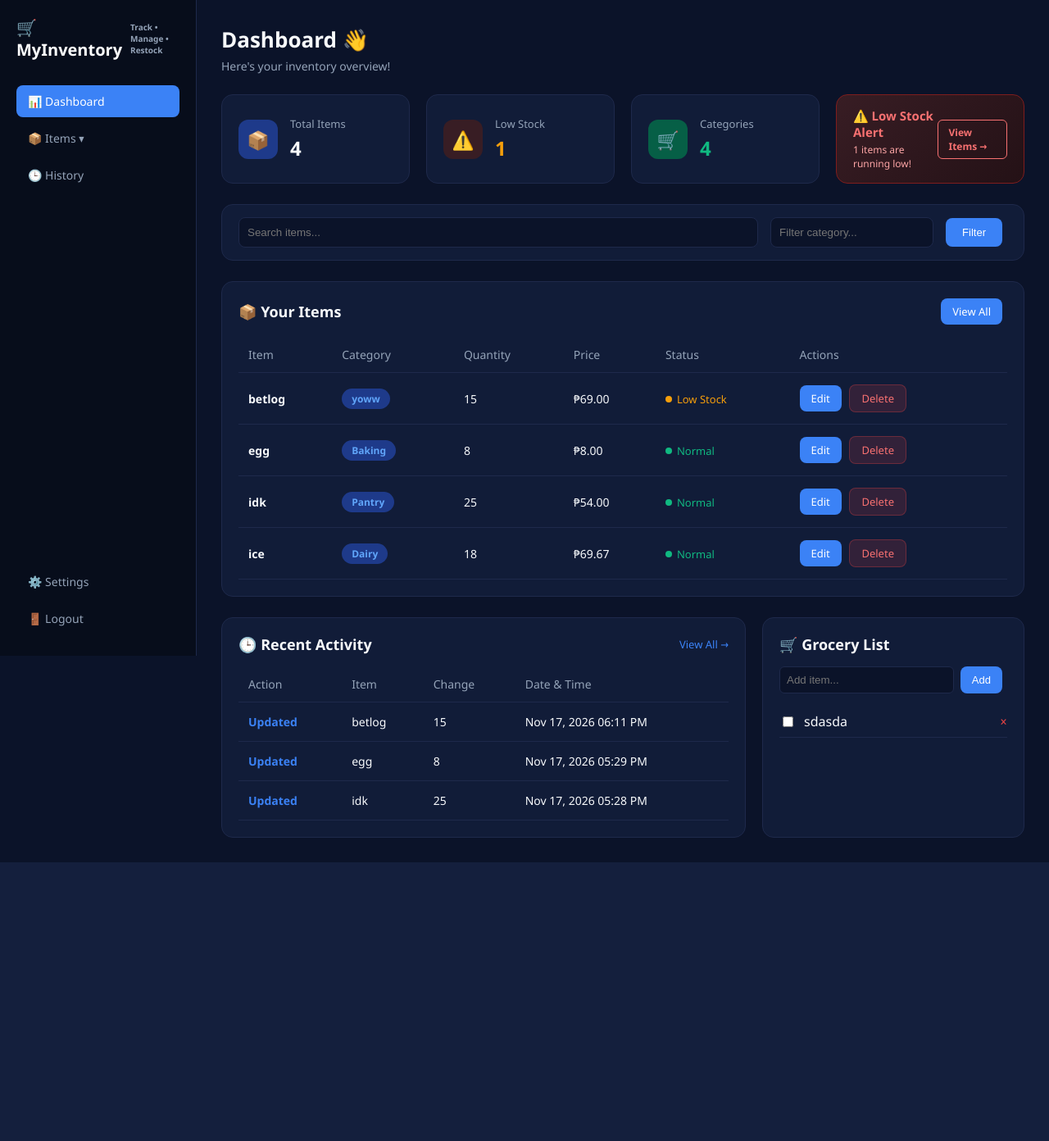
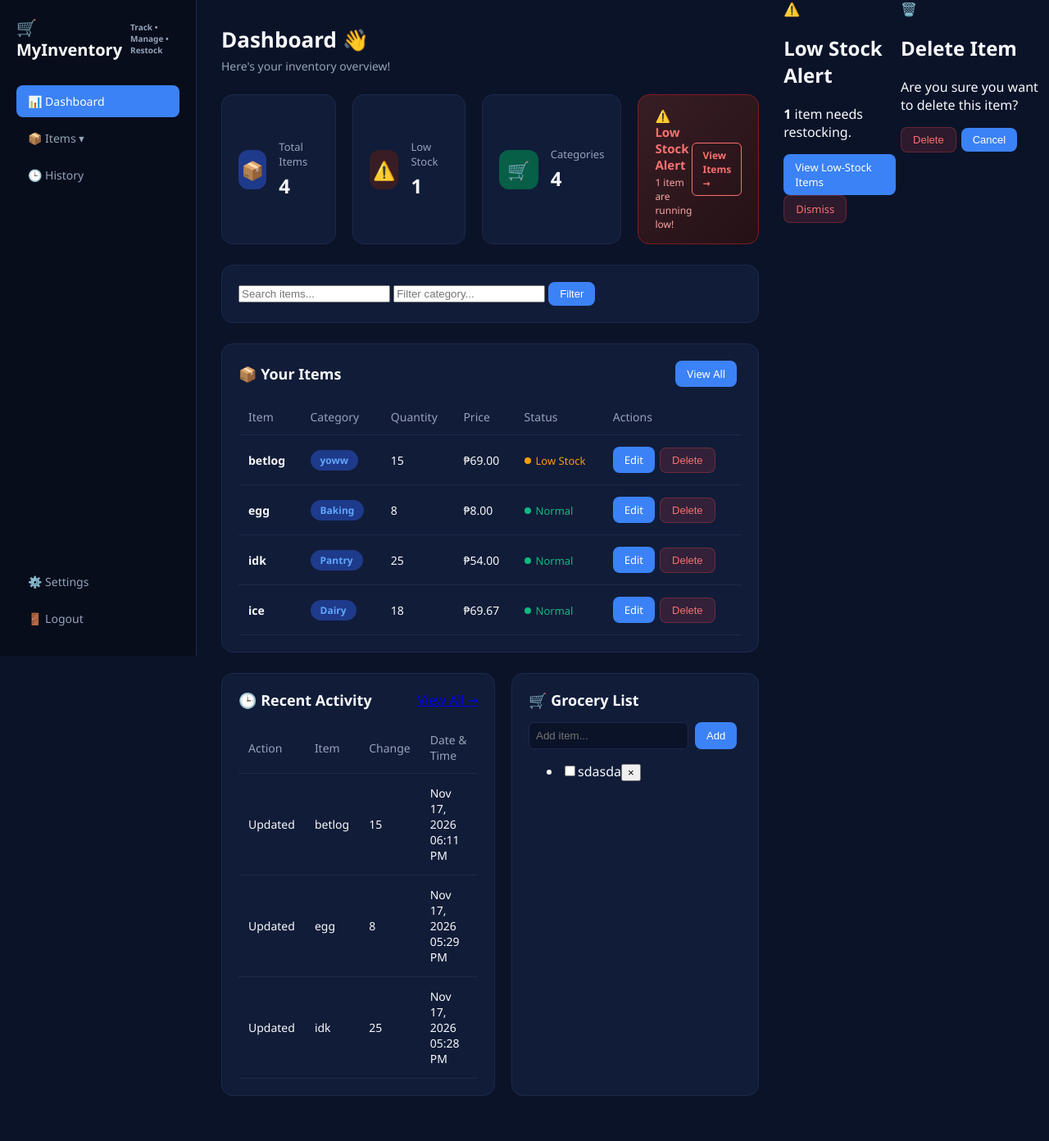
Before and after one commit to gagamjamestyron-code/inventory-cys, a PHP site: page /my_dashboard.php in a window 1280 px wide. Shown: the whole page at 82% size. Before the commit the page ends 1052 px from the top, so only its background shows below. Run offline with PHP 8.4, Linux system fonts and the light colour scheme; data comes from the database, SQL or seed files in the repository; some libraries are stand-ins or nearby versions.

Commit message:
Add hosted PostgreSQL support, fix Philippine timestamps, and implement responsive low-stock/delete UI

```diff
--- a/my_dashboard.php
+++ b/my_dashboard.php
@@ -1,70 +1,68 @@
 <?php
 require_once 'includes/db.php';
+session_start();
 
 if (isset($_POST['add_grocery'])) {
-    $g_name = trim($_POST['grocery_name']);
-    if (!empty($g_name)) {
-        $stmt = $pdo->prepare("INSERT INTO grocery_list (item_name) VALUES (?)");
-        $stmt->execute([$g_name]);
+    $name = trim($_POST['grocery_name'] ?? '');
+    if ($name !== '') {
+        $stmt = $pdo->prepare('INSERT INTO grocery_list (item_name) VALUES (:name)');
+        $stmt->execute([':name' => $name]);
     }
-    header("Location: my_dashboard.php");
-    exit();
+    header('Location: my_dashboard.php');
+    exit;
 }
 
 if (isset($_GET['toggle_grocery'])) {
-    $g_id = $_GET['toggle_grocery'];
-    $pdo->query("UPDATE grocery_list SET is_checked = CASE WHEN is_checked = 1 THEN 0 ELSE 1 END WHERE id = $g_id");
-    header("Location: my_dashboard.php");
-    exit();
+    $id = (int) $_GET['toggle_grocery'];
+    $stmt = $pdo->prepare('UPDATE grocery_list SET is_checked = CASE WHEN is_checked = 1 THEN 0 ELSE 1 END WHERE id = :id');
+    $stmt->execute([':id' => $id]);
+    header('Location: my_dashboard.php');
+    exit;
 }
 
-$totalItems = $pdo->query("SELECT COUNT(*) FROM items")->fetchColumn();
-$lowStockCount = $pdo->query("SELECT COUNT(*) FROM items WHERE CAST(quantity AS INTEGER) <= restock_level")->fetchColumn();
-$categoriesCount = $pdo->query("SELECT COUNT(DISTINCT category) FROM items")->fetchColumn();
+if (isset($_GET['dismiss_alert'])) {
+    $_SESSION['low_stock_alert_dismissed'] = true;
+    header('Location: my_dashboard.php');
+    exit;
+}
+
+$allItems = $pdo->query('SELECT * FROM items')->fetchAll();
+$totalItems = count($allItems);
+$lowStockItems = array_values(array_filter($allItems, fn($item) => isLowStock($item['quantity'], $item['restock_level'])));
+$lowStockCount = count($lowStockItems);
+$categoriesCount = count(array_unique(array_column($allItems, 'category')));
 
 $search = $_GET['search'] ?? '';
-$category_filter = $_GET['category'] ?? '';
+$categoryFilter = $_GET['category'] ?? '';
+$items = [];
+foreach ($allItems as $item) {
+    if ($search !== '' && stripos($item['name'] . ' ' . $item['category'], $search) === false) continue;
+    if ($categoryFilter !== '' && stripos($item['category'], $categoryFilter) === false) continue;
+    $items[] = $item;
+}
+usort($items, fn($a, $b) => $b['id'] <=> $a['id']);
+$items = array_slice($items, 0, 5);
 
-$query = "SELECT * FROM items WHERE 1=1";
-$params = [];
-
-if ($search) {
-    $query .= " AND (name LIKE ? OR category LIKE ?)";
-    $params[] = "%$search%";
-    $params[] = "%$search%";
-}
-if ($category_filter) {
-    $query .= " AND category = ?";
-    $params[] = $category_filter;
-}
-$query .= " ORDER BY id DESC LIMIT 5";
-
-$stmt = $pdo->prepare($query);
-$stmt->execute($params);
-$items = $stmt->fetchAll();
-
-$history = $pdo->query("SELECT * FROM history ORDER BY timestamp DESC LIMIT 3")->fetchAll();
-$groceries = $pdo->query("SELECT * FROM grocery_list ORDER BY id DESC")->fetchAll();
+$history = $pdo->query('SELECT * FROM history ORDER BY timestamp DESC LIMIT 3')->fetchAll();
+$groceries = $pdo->query('SELECT * FROM grocery_list ORDER BY id DESC')->fetchAll();
+$showLowStockAlert = $lowStockCount > 0 && empty($_SESSION['low_stock_alert_dismissed']);
 ?>
 <!DOCTYPE html>
 <html lang="en">
 <head>
     <meta charset="UTF-8">
+    <meta name="viewport" content="width=device-width, initial-scale=1.0">
     <title>MyInventory - Dashboard</title>
     <link rel="stylesheet" href="css/style.css">
 </head>
 <body>
-
+<div class="app-shell">
     <div class="sidebar">
         <div>
-            <div class="logo-area">
-                🛒 MyInventory
-                <span class="logo-sub">Track • Manage • Restock</span>
-            </div>
+            <div class="logo-area">🛒 MyInventory <span class="logo-sub">Track • Manage • Restock</span></div>
             <ul>
                 <li><a href="my_dashboard.php" class="active">📊 Dashboard</a></li>
-                <li>
-                    <a href="javascript:void(0);" onclick="toggleSubmenu(event)">📦 Items ▾</a>
+                <li><a href="javascript:void(0)" onclick="toggleSubmenu(event)">📦 Items ▾</a>
                     <ul class="submenu" id="itemSubmenu">
                         <li><a href="my_items.php">View Items</a></li>
                         <li><a href="my_add.php">Add Item</a></li>
@@ -73,168 +71,65 @@ $groceries = $pdo->query("SELECT * FROM grocery_list ORDER BY id DESC")->fetchAl
                 <li><a href="my_history.php">🕒 History</a></li>
             </ul>
         </div>
-        <div>
-            <ul>
-                <li><a href="settings.php">⚙️ Settings</a></li>
-                <li><a href="logout.php">🚪 Logout</a></li>
-            </ul>
-        </div>
+        <div><ul><li><a href="settings.php">⚙️ Settings</a></li><li><a href="logout.php">🚪 Logout</a></li></ul></div>
     </div>
 
     <div class="main-content">
-        <div class="header-top">
-            <div>
-                <h1>Dashboard 👋</h1>
-                <p>Here's your inventory overview!</p>
+        <div class="header-top"><div><h1>Dashboard 👋</h1><p>Here's your inventory overview!</p></div></div>
+        <div class="stats-grid">
+            <div class="stat-card"><div class="stat-icon blue">📦</div><div class="stat-info"><h3>Total Items</h3><div class="value"><?= $totalItems ?></div></div></div>
+            <div class="stat-card"><div class="stat-icon red">⚠️</div><div class="stat-info"><h3>Low Stock</h3><div class="value low-value"><?= $lowStockCount ?></div></div></div>
+            <div class="stat-card"><div class="stat-icon green">🛒</div><div class="stat-info"><h3>Categories</h3><div class="value success-value"><?= $categoriesCount ?></div></div></div>
+            <div class="alert-banner <?= $lowStockCount === 0 ? 'normal-alert' : '' ?>">
+                <div><h4><?= $lowStockCount > 0 ? '⚠️ Low Stock Alert' : '✅ Stock Status Normal' ?></h4>
+                <p><?= $lowStockCount > 0 ? $lowStockCount . ' item' . ($lowStockCount === 1 ? '' : 's') . ' are running low!' : 'All items have sufficient stock.' ?></p></div>
+                <a href="my_items.php<?= $lowStockCount > 0 ? '?low_stock=1' : '' ?>" class="btn-alert">View Items →</a>
             </div>
         </div>
 
-        <div class="stats-grid">
-            <div class="stat-card">
-                <div class="stat-icon blue">📦</div>
-                <div class="stat-info">
-                    <h3>Total Items</h3>
-                    <div class="value"><?php echo $totalItems; ?></div>
-                </div>
-            </div>
-            <div class="stat-card">
-                <div class="stat-icon red">⚠️</div>
-                <div class="stat-info">
-                    <h3>Low Stock</h3>
-                    <div class="value" style="color:var(--warning);"><?php echo $lowStockCount; ?></div>
-                </div>
-            </div>
-            <div class="stat-card">
-                <div class="stat-icon green">🛒</div>
-                <div class="stat-info">
-                    <h3>Categories</h3>
-                    <div class="value" style="color:var(--success);"><?php echo $categoriesCount; ?></div>
-                </div>
-            </div>
-            <div class="alert-banner" style="<?php echo ($lowStockCount == 0) ? 'background: linear-gradient(135deg, #065f46, #04382c); border-color: #059669;' : ''; ?>">
-                <div>
-                    <h4 style="<?php echo ($lowStockCount == 0) ? 'color: #34d399;' : ''; ?>">
-                        <?php echo ($lowStockCount > 0) ? '⚠️ Low Stock Alert' : '✅ Stock Status Normal'; ?>
-                    </h4>
-                    <p style="<?php echo ($lowStockCount == 0) ? 'color: #a7f3d0;' : ''; ?>">
-                        <?php echo ($lowStockCount > 0) ? "$lowStockCount items are running low!" : "All items have sufficient stock."; ?>
-                    </p>
-                </div>
-                <a href="my_items.php" class="btn-alert" style="<?php echo ($lowStockCount == 0) ? 'border-color: #34d399; color: #34d399;' : ''; ?>">View Items →</a>
-            </div>
-        </div>
-
-        <div class="section-box" style="padding: 15px 20px;">
-            <form method="GET" style="display:flex; gap:15px; align-items:center;">
-                <input type="text" name="search" placeholder="Search items..." value="<?php echo htmlspecialchars($search); ?>" style="flex:1; padding:10px; background:var(--bg-dark); border:1px solid var(--border-color); color:#fff; border-radius:8px;">
-                <input type="text" name="category" placeholder="Filter category..." value="<?php echo htmlspecialchars($category_filter); ?>" style="padding:10px; background:var(--bg-dark); border:1px solid var(--border-color); color:#fff; border-radius:8px;">
-                <button type="submit" class="btn-action" style="padding:10px 20px;">Filter</button>
-            </form>
-        </div>
+        <div class="section-box filter-box"><form method="GET" class="filter-form">
+            <input type="text" name="search" placeholder="Search items..." value="<?= htmlspecialchars($search) ?>">
+            <input type="text" name="category" placeholder="Filter category..." value="<?= htmlspecialchars($categoryFilter) ?>">
+            <button type="submit" class="btn-action">Filter</button>
+        </form></div>
 
         <div class="section-box">
-            <div class="section-header">
-                <h3>📦 Your Items</h3>
-                <a href="my_items.php" class="btn-action">View All</a>
-            </div>
-            <table>
-                <thead>
-                    <tr>
-                        <th>Item</th>
-                        <th>Category</th>
-                        <th>Quantity</th>
-                        <th>Price</th>
-                        <th>Status</th>
-                        <th>Actions</th>
-                    </tr>
-                </thead>
-                <tbody>
-                    <?php if (count($items) > 0): foreach ($items as $item):
-                        $qtyVal = intval($item['quantity']);
-                        $restockVal = intval($item['restock_level']);
-                        $statusClass = ($qtyVal <= $restockVal) ? "low" : "normal";
-                        $statusText = ($qtyVal <= $restockVal) ? "Low Stock" : "Normal";
-                    ?>
-                    <tr>
-                        <td><strong><?php echo htmlspecialchars($item['name']); ?></strong></td>
-                        <td><span class="pill"><?php echo htmlspecialchars($item['category']); ?></span></td>
-                        <td><?php echo htmlspecialchars($item['quantity']); ?></td>
-                        <td>₱<?php echo number_format($item['price'], 2); ?></td>
-                        <td><span class="status-badge <?php echo $statusClass; ?>"><?php echo $statusText; ?></span></td>
-                        <td>
-                            <a href="my_edit.php?id=<?php echo $item['id']; ?>" class="btn-action">Edit</a>
-                            <a href="my_delete.php?id=<?php echo $item['id']; ?>" class="btn-action delete" onclick="return confirm('Delete item?');">Delete</a>
-                        </td>
-                    </tr>
-                    <?php endforeach; else: ?>
-                    <tr><td colspan="6" style="text-align:center; color:var(--text-muted);">No items found.</td></tr>
-                    <?php endif; ?>
-                </tbody>
-            </table>
+            <div class="section-header"><h3>📦 Your Items</h3><a href="my_items.php" class="btn-action">View All</a></div>
+            <div class="table-responsive"><table><thead><tr><th>Item</th><th>Category</th><th>Quantity</th><th>Price</th><th>Status</th><th>Actions</th></tr></thead><tbody>
+            <?php if ($items): foreach ($items as $item): $low = isLowStock($item['quantity'], $item['restock_level']); ?>
+            <tr class="<?= $low ? 'low-stock-row' : '' ?>"><td><strong><?= htmlspecialchars($item['name']) ?></strong></td><td><span class="pill"><?= htmlspecialchars($item['category']) ?></span></td><td><?= htmlspecialchars($item['quantity']) ?></td><td>₱<?= number_format((float)$item['price'], 2) ?></td><td><span class="status-badge <?= $low ? 'low' : 'normal' ?>"><?= $low ? 'Low Stock' : 'Normal' ?></span></td><td><a href="my_edit.php?id=<?= $item['id'] ?>" class="btn-action">Edit</a><button type="button" class="btn-action delete js-delete" data-name="<?= htmlspecialchars($item['name']) ?>" data-url="my_delete.php" data-id="<?= $item['id'] ?>">Delete</button></td></tr>
+            <?php endforeach; else: ?><tr><td colspan="6" class="empty-cell">No items found.</td></tr><?php endif; ?>
+            </tbody></table></div>
         </div>
 
         <div class="bottom-grid">
-            <div class="section-box" style="margin-bottom:0;">
-                <div class="section-header">
-                    <h3>🕒 Recent Activity</h3>
-                    <a href="my_history.php" style="color:var(--primary); font-size:13px; text-decoration:none;">View All →</a>
-                </div>
-                <table>
-                    <thead>
-                        <tr>
-                            <th>Action</th>
-                            <th>Item</th>
-                            <th>Change</th>
-                            <th>Date & Time</th>
-                        </tr>
-                    </thead>
-                    <tbody>
-                        <?php if (count($history) > 0): foreach ($history as $h): ?>
-                        <tr>
-                            <td style="color:var(--primary); font-weight:600;"><?php echo htmlspecialchars($h['action']); ?></td>
-                            <td><?php echo htmlspecialchars($h['item_name']); ?></td>
-                            <td><?php echo htmlspecialchars($h['quantity_change']); ?></td>
-                            <td><?php echo date('M d, Y h:i A', strtotime($h['timestamp'])); ?></td>
-                        </tr>
-                        <?php endforeach; else: ?>
-                        <tr><td colspan="4" style="text-align:center; color:var(--text-muted);">No recent activity.</td></tr>
-                        <?php endif; ?>
-                    </tbody>
-                </table>
+            <div class="section-box">
+                <div class="section-header"><h3>🕒 Recent Activity</h3><a href="my_history.php" class="text-link">View All →</a></div>
+                <div class="table-responsive"><table><thead><tr><th>Action</th><th>Item</th><th>Change</th><th>Date & Time</th></tr></thead><tbody>
+                <?php if ($history): foreach ($history as $h): ?><tr><td class="primary-text"><?= htmlspecialchars($h['action']) ?></td><td><?= htmlspecialchars($h['item_name']) ?></td><td><?= htmlspecialchars($h['quantity_change']) ?></td><td><?= formatAppDate($h['timestamp']) ?></td></tr><?php endforeach; else: ?><tr><td colspan="4" class="empty-cell">No recent activity.</td></tr><?php endif; ?>
+                </tbody></table></div>
             </div>
 
-            <div class="section-box" style="margin-bottom:0;">
-                <div class="section-header">
-                    <h3>🛒 Grocery List</h3>
-                </div>
-                <form method="POST" class="grocery-form">
-                    <input type="text" name="grocery_name" placeholder="Add item..." required>
-                    <button type="submit" name="add_grocery" class="btn-action">Add</button>
-                </form>
-                <ul style="list-style:none; padding:0; margin:0; max-height: 180px; overflow-y:auto;">
-                    <?php if (count($groceries) > 0): foreach ($groceries as $g): ?>
-                    <li style="padding: 8px 0; border-bottom: 1px solid var(--border-color); display:flex; align-items:center; justify-content:space-between;">
-                        <label style="display:flex; align-items:center; gap:10px; cursor:pointer;">
-                            <input type="checkbox" <?php echo $g['is_checked'] ? 'checked' : ''; ?> onclick="window.location.href='my_dashboard.php?toggle_grocery=<?php echo $g['id']; ?>'">
-                            <span style="<?php echo $g['is_checked'] ? 'text-decoration:line-through; color:var(--text-muted);' : ''; ?>">
-                                <?php echo htmlspecialchars($g['item_name']); ?>
-                            </span>
-                        </label>
-                        <a href="my_delete_grocery.php?id=<?php echo $g['id']; ?>" style="color:var(--danger); font-size:12px; text-decoration:none;" onclick="return confirm('Delete this grocery item?');">✕</a>
-                    </li>
-                    <?php endforeach; else: ?>
-                    <li style="color:var(--text-muted); text-align:center; padding:10px;">No grocery items.</li>
-                    <?php endif; ?>
+            <div class="section-box">
+                <div class="section-header"><h3>🛒 Grocery List</h3></div>
+                <form method="POST" class="grocery-form"><input type="text" name="grocery_name" placeholder="Add item..." required><button type="submit" name="add_grocery" class="btn-action">Add</button></form>
+                <ul class="grocery-items">
+                <?php foreach ($groceries as $g): ?><li><label><input type="checkbox" <?= $g['is_checked'] ? 'checked' : '' ?> onclick="window.location.href='my_dashboard.php?toggle_grocery=<?= $g['id'] ?>'"><span class="<?= $g['is_checked'] ? 'checked-text' : '' ?>"><?= htmlspecialchars($g['item_name']) ?></span></label><button type="button" class="grocery-delete js-delete" data-name="<?= htmlspecialchars($g['item_name']) ?>" data-url="my_delete_grocery.php" data-id="<?= $g['id'] ?>">×</button></li><?php endforeach; ?>
                 </ul>
             </div>
         </div>
     </div>
-    <script>
-    function toggleSubmenu(e) {
-        e.preventDefault();
-        const submenu = document.getElementById('itemSubmenu');
-        submenu.style.display = submenu.style.display === 'block' ? 'none' : 'block';
-    }
-    </script>
+</div>
+
+<?php if ($showLowStockAlert): ?><div class="modal-backdrop show" id="lowStockModal"><div class="modal-card"><div class="modal-icon">⚠️</div><h2>Low Stock Alert</h2><p><strong><?= $lowStockCount ?></strong> <?= $lowStockCount === 1 ? 'item needs' : 'items need' ?> restocking.</p><div class="modal-actions"><a href="my_items.php?low_stock=1" class="btn-action">View Low-Stock Items</a><a href="my_dashboard.php?dismiss_alert=1" class="btn-action delete">Dismiss</a></div></div></div><?php endif; ?>
+
+<div class="modal-backdrop" id="deleteModal"><div class="modal-card"><div class="modal-icon delete-icon">🗑️</div><h2>Delete Item</h2><p id="deleteMessage">Are you sure you want to delete this item?</p><form id="deleteForm" method="POST"><input type="hidden" name="id" id="deleteId"><div class="modal-actions"><button type="submit" class="btn-action delete">Delete</button><button type="button" class="btn-action" onclick="closeDeleteModal()">Cancel</button></div></form></div></div>
+
+<script>
+function toggleSubmenu(e){e.preventDefault();const submenu=document.getElementById('itemSubmenu');submenu.style.display=submenu.style.display==='block'?'none':'block';}
+function closeDeleteModal(){document.getElementById('deleteModal').classList.remove('show');}
+document.querySelectorAll('.js-delete').forEach(button=>button.addEventListener('click',()=>{document.getElementById('deleteId').value=button.dataset.id;document.getElementById('deleteForm').action=button.dataset.url;document.getElementById('deleteMessage').textContent=`Delete “${button.dataset.name}”? This cannot be undone.`;document.getElementById('deleteModal').classList.add('show');}));
+document.querySelectorAll('.modal-backdrop').forEach(backdrop=>backdrop.addEventListener('click',e=>{if(e.target===backdrop){backdrop.classList.remove('show');}}));
+</script>
 </body>
 </html>
--- a/render.yaml
+++ b/render.yaml
@@ -4,3 +4,6 @@ services:
     runtime: docker
     region: singapore
     plan: free
+    envVars:
+      - key: DATABASE_URL
+        sync: false
```
Also changed, not shown: database/init.php (+37 -8 lines), includes/db.php (+46 -7 lines), my_delete.php (+11 -11 lines), my_delete_grocery.php (+6 -7 lines), my_items.php (+39 -88 lines), 1 other file.
